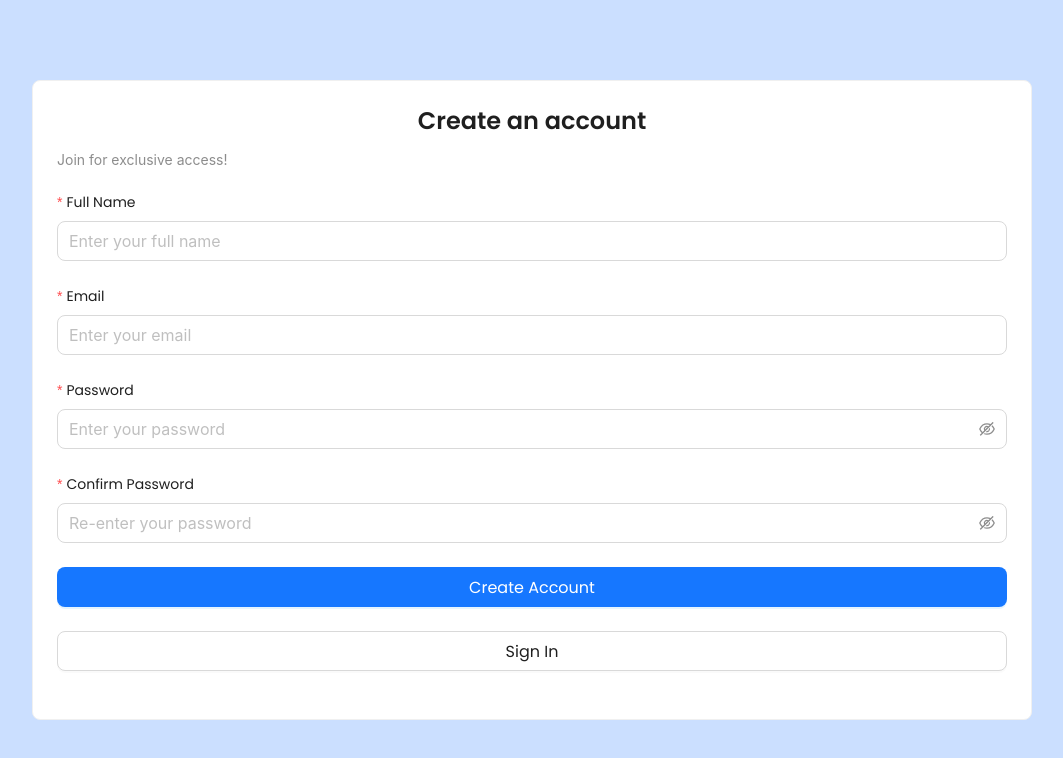
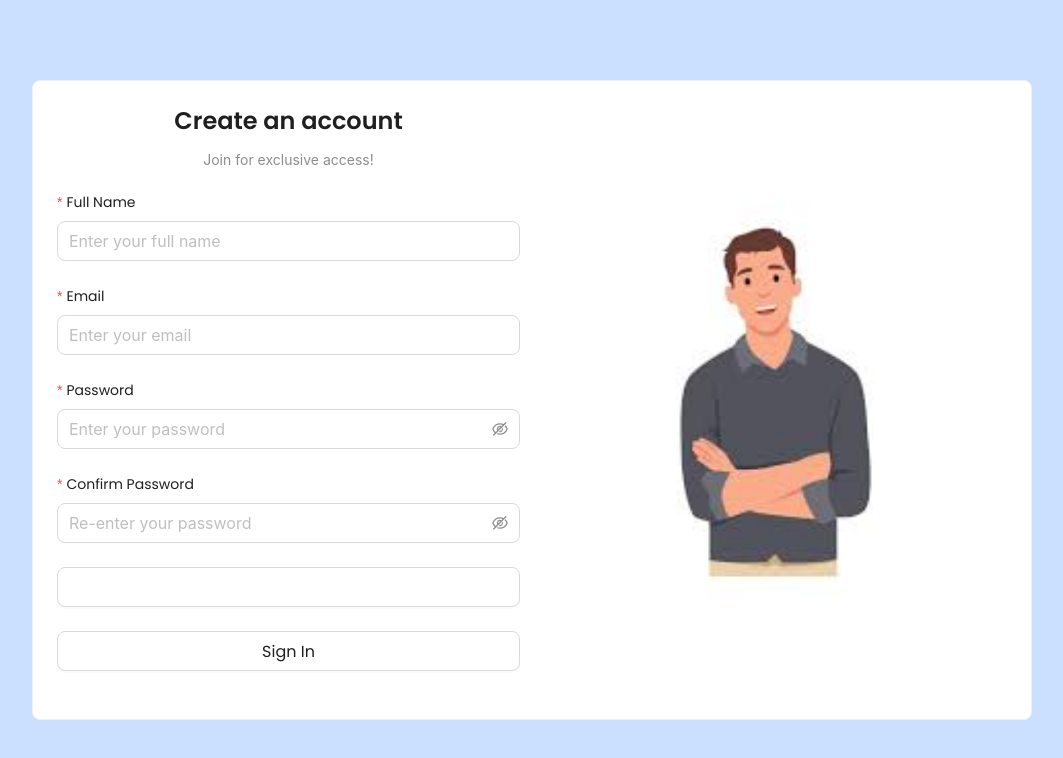
Before and after one commit to patel-vansh1607/captsone-mod-5, a React (Vite) app in the folder login/client/login/: page / in a window 1280 px wide. Shown: the top 758 px of the page, without its empty margins (108-1171 px from the left). Built offline with nearby package versions, Linux system fonts and the light colour scheme.

Commit message:
adding remainder code

```diff
--- a/login/client/login/src/Auth/Register.jsx
+++ b/login/client/login/src/Auth/Register.jsx
@@ -1,15 +1,20 @@
 import React from 'react';
-import { Card, Typography, Form, Input, Button } from 'antd';
+import { Card, Typography, Form, Input, Button, Flex, Alert, Spin} from 'antd';
 import { Link } from 'react-router-dom';
+import registerimage from "../assets/images.jpeg"
+
+
+
 const Register = () => {
   const handleRegister = (values) => {
     console.log(values);
   };
 
   return (
-    <div>
       <Card className="form-container" >
-        <Typography.Title level={3} className="title">
+      <Flex gap="large" align='center'>
+        <Flex vertical flex={1}>
+          <Typography.Title level={3} className="title">
           <strong>Create an account</strong>
         </Typography.Title>
         <Typography.Text type="secondary" className="slogan">
@@ -72,16 +77,18 @@ const Register = () => {
           >
             <Input.Password size="large" placeholder="Re-enter your password" />
           </Form.Item>
-
+            {/* {
+              error && <Alert description={error} type="error" showIcon closable className='alert' />
+            } */}
           <Form.Item>
             <Button
-            type="primary"
+            /* type={`${loading ? '' : 'primary'}`} */
             htmlType="submit"
             size="large"
             block
             className='btn'>
-              Create Account
-            </Button>
+{/*               {loading ? <Spin /> : 'Create Account'}
+ */}            </Button>
           </Form.Item>
 
           <Form.Item>
@@ -94,10 +101,14 @@ const Register = () => {
             </Button>
             </Link>
           </Form.Item>
+        </Form>
+        </Flex>
+        <Flex flex={1}>
+          <img src={registerimage} className='auth-image' />
+        </Flex>
+      </Flex>
+      </Card>
 
-        </Form>
-      </Card>
-    </div>
   );
 };
 
```
